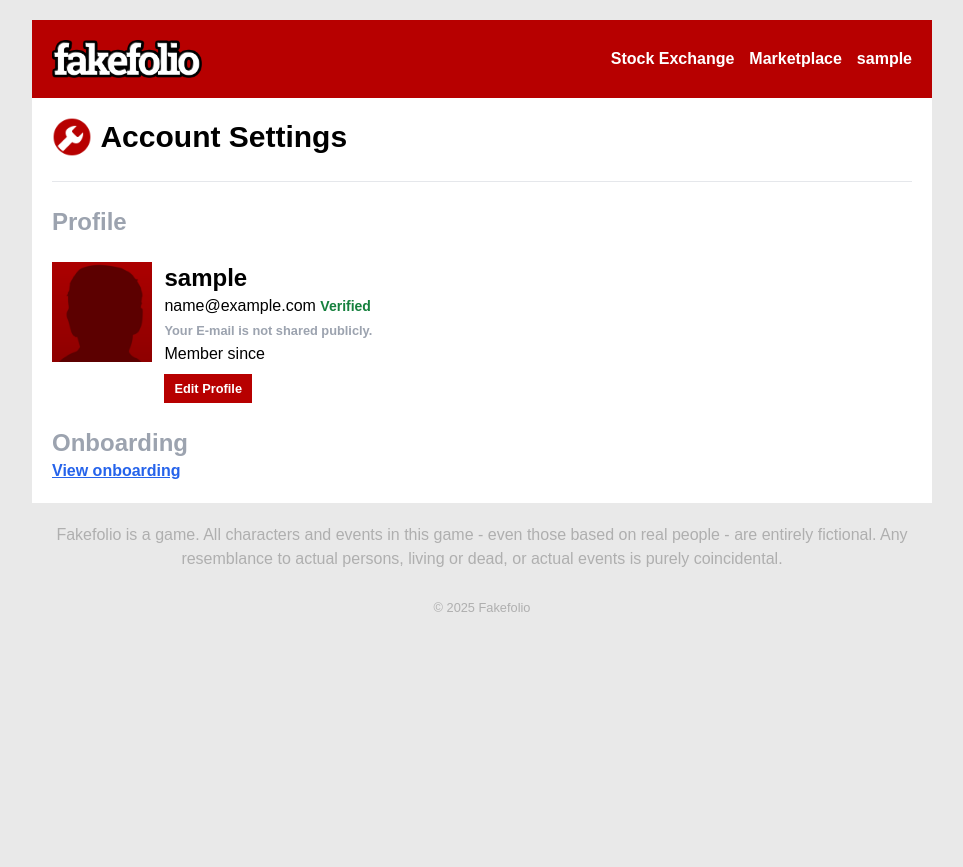
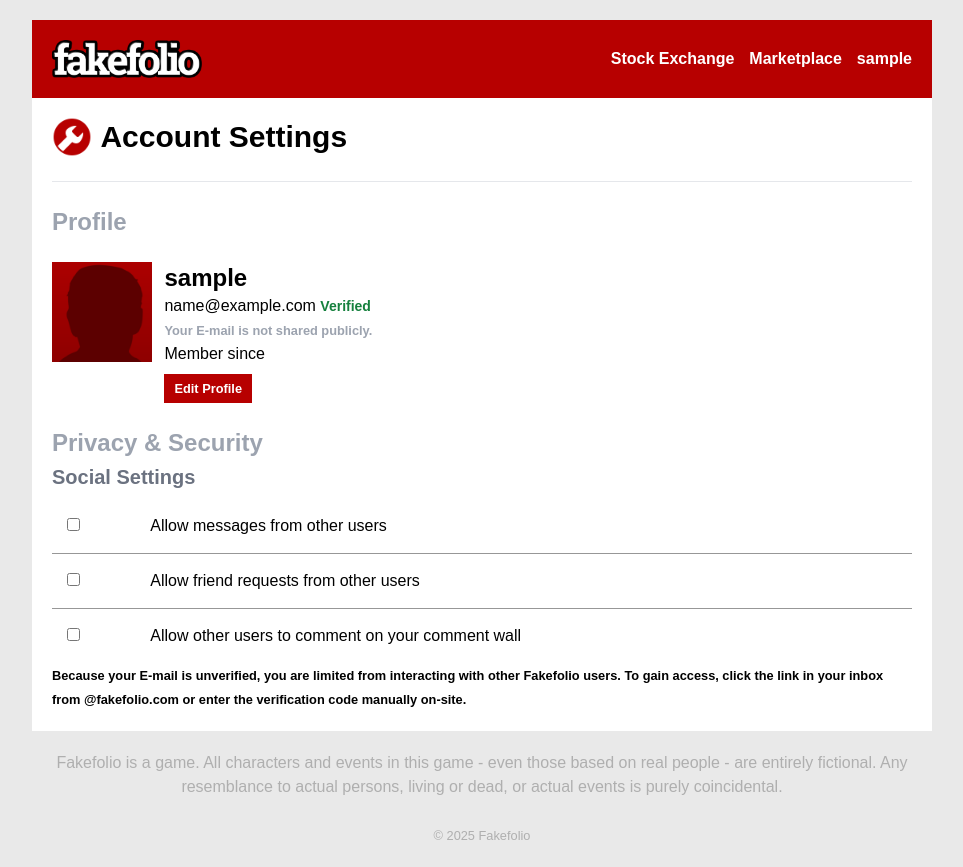
Before and after one commit to jackbielinski/fakefolio, a PHP site: page /web/src/settings.php in a window 1280 px wide. Shown: the whole page, without its empty margins (158-1121 px from the left). Before the commit the page ends 612 px from the top, so only its background shows below. Run offline with PHP 8.4, Linux system fonts and the light colour scheme; the visitor is signed in with stand-in values (Sample User, id 1); tables that the repository leaves empty or names only in its code hold one stand-in row (values such as "Sample post").

Commit message:
implementing social settings

```diff
--- a/web/css/fakefolio-dist.css
+++ b/web/css/fakefolio-dist.css
@@ -591,6 +591,10 @@
   margin-right: 1rem;
 }
 
+.mt-1 {
+  margin-top: 0.25rem;
+}
+
 .mt-2 {
   margin-top: 0.5rem;
 }
@@ -601,10 +605,6 @@
 
 .mt-7 {
   margin-top: 1.75rem;
-}
-
-.mr-2 {
-  margin-right: 0.5rem;
 }
 
 .block {
@@ -781,14 +781,14 @@
   text-transform: uppercase;
 }
 
-.text-blue-600 {
-  --tw-text-opacity: 1;
-  color: rgb(37 99 235 / var(--tw-text-opacity, 1));
-}
-
 .text-gray-400 {
   --tw-text-opacity: 1;
   color: rgb(156 163 175 / var(--tw-text-opacity, 1));
+}
+
+.text-gray-500 {
+  --tw-text-opacity: 1;
+  color: rgb(107 114 128 / var(--tw-text-opacity, 1));
 }
 
 .text-gray-600 {
@@ -1007,6 +1007,29 @@
 .message {
   border: 1px solid black;
   padding: 10px;
+}
+
+/* Expanded table */
+
+#expandedtable {
+  padding: 20px 5px;
+}
+
+#expandedtable td {
+  padding: 15px;
+}
+
+#expandedtable td#disabled {
+  background-color: grey;
+}
+
+#expandedtable tr {
+  padding: 10px;
+  border-bottom: 1px solid #979797;
+}
+
+#expandedtable tr:last-child {
+  border-bottom: none;
 }
 
 /* Mission Card */
@@ -1360,11 +1383,6 @@
   padding: 20px;
 }
 
-.hover\:text-red-500:hover {
-  --tw-text-opacity: 1;
-  color: rgb(239 68 68 / var(--tw-text-opacity, 1));
-}
-
 .hover\:text-red-800:hover {
   --tw-text-opacity: 1;
   color: rgb(153 27 27 / var(--tw-text-opacity, 1));
--- a/web/inc/func.php
+++ b/web/inc/func.php
@@ -124,4 +124,87 @@
         $emails = $stmt->fetchAll(PDO::FETCH_COLUMN);
         return $emails ? array_map(fn($email) => ['requesting_email' => $email], $emails) : []; // Returns array of associative arrays
     }
+
+    // Image resize
+    function resizeToSquare($filePath, $mimeType, $size)
+    {
+        switch ($mimeType) {
+            case 'image/jpeg':
+                $src = imagecreatefromjpeg($filePath);
+                break;
+            case 'image/png':
+                $src = imagecreatefrompng($filePath);
+                break;
+            default:
+                return false;
+        }
+
+        $width = imagesx($src);
+        $height = imagesy($src);
+        $min = min($width, $height);
+
+        // Crop to square
+        $srcCrop = imagecrop($src, [
+            'x' => ($width - $min) / 2,
+            'y' => ($height - $min) / 2,
+            'width' => $min,
+            'height' => $min
+        ]);
+
+        $dst = imagecreatetruecolor($size, $size);
+        imagecopyresampled($dst, $srcCrop, 0, 0, 0, 0, $size, $size, $min, $min);
+
+        switch ($mimeType) {
+            case 'image/jpeg':
+                imagejpeg($dst, $filePath, 90);
+                break;
+            case 'image/png':
+                imagepng($dst, $filePath);
+                break;
+        }
+
+        imagedestroy($src);
+        imagedestroy($srcCrop);
+        imagedestroy($dst);
+        return true;
+    }
+
+    // Update user profile
+    function updateUserProfile($userId, $username, $email, $profilePicture) {
+        $conn = getDB();
+
+        // Check if username is already taken
+        $stmt = $conn->prepare("SELECT id FROM users WHERE username = ? AND id != ?");
+        $stmt->execute([$username, $userId]);
+        if ($stmt->rowCount() > 0) {
+            return false; // Username already taken
+        }
+
+        // Update username and email in database
+        $stmt = $conn->prepare("UPDATE users SET username = ?, email = ? WHERE id = ?");
+        if ($stmt->execute([$username, $email, $userId])) {
+            if (!empty($profilePicture['name'])) {
+                // Handle profile picture upload
+                $targetDir = "../_static/profile_pictures/";
+                $targetFile = $targetDir . basename($profilePicture["name"]);
+                move_uploaded_file($profilePicture["tmp_name"], $targetFile);
+                resizeToSquare($targetFile, mime_content_type($targetFile), 200);
+                // Update profile picture path in database
+                $stmt = $conn->prepare("UPDATE users SET profile_picture_path = ? WHERE id = ?");
+                return $stmt->execute([$targetFile, $userId]); // Returns true on success, false on failure
+            }
+            return true; // Profile updated successfully
+        } else {
+            return false; // Failed to update profile
+        }
+    }
+
+    // Get user's social settings and return as array
+    function getUserSocialSettings($userId) {
+        $conn = getDB();
+
+        $stmt = $conn->prepare("SELECT * FROM social_settings WHERE associated_user = ?");
+        $stmt->execute([$userId]);
+        return $stmt->fetch(PDO::FETCH_ASSOC); // Returns associative array of social settings
+    }
 ?>
--- a/web/src/settings.php
+++ b/web/src/settings.php
@@ -252,8 +252,49 @@
                     </script>
                 </div>
                 <br>
-                <h2 class="font-bold text-2xl text-gray-400">Onboarding</h2>
-                <a href="onboarding.html" class="text-blue-600 underline font-bold hover:text-red-500 hover:decoration-transparent">View onboarding</a>
+                <h2 class="font-bold text-2xl text-gray-400">Privacy & Security</h2>
+                <div class="mt-1">
+                    <strong class="text-xl text-gray-500">Social Settings</strong>
+                    <!-- make a table checklist with 2 columns and one row to start -->
+                    <table id="expandedtable" class="table-auto w-full mt-2">
+                        <tr id="allow_messagesRow">
+                            <td>
+                                <input type="checkbox" name="allow_messages" id="allow_messages">
+                            </td>
+                            <td>
+                                <span>Allow messages from other users</span>
+                            </td>
+                        </tr>
+                        <tr id="allow_friend_requestsRow">
+                            <td>
+                                <input type="checkbox" name="allow_friend_requests" id="allow_friend_requests">
+                            </td>
+                            <td>
+                                <span>Allow friend requests from other users</span>
+                            </td>
+                        </tr>
+                        <tr id="allow_profile_commentsRow">
+                            <td>
+                                <input type="checkbox" name="allow_profile_comments" id="allow_profile_comments">
+                            </td>
+                            <td>
+                                <span>Allow other users to comment on your comment wall</span>
+                            </td>
+                        </tr>
+                    </table>
+                    <small><strong>Because your E-mail is unverified, you are limited from interacting with other Fakefolio users. To gain access, click the link in your inbox from @fakefolio.com or enter the verification code manually on-site.</strong></small>
+                </div>
+                <script>
+                    // When the tr is clicked, toggle the checkbox
+                    document.querySelectorAll('#expandedtable tr').forEach(row => {
+                        row.addEventListener('click', function() {
+                            const checkbox = this.querySelector('input[type="checkbox"]');
+                            if (checkbox) {
+                                checkbox.checked = !checkbox.checked;
+                            }
+                        });
+                    });
+                </script>
             </div>
             <div id="modal" class="modal">
                 <div id="modal-content"></div>
```
Also changed, not shown: web/api/edit_profile.php (+10 -11 lines), web/css/fakefolio.css (+23 -0 lines), web/_static/pfp/2.jpg (added), web/_static/pfp/2.png (deleted).
